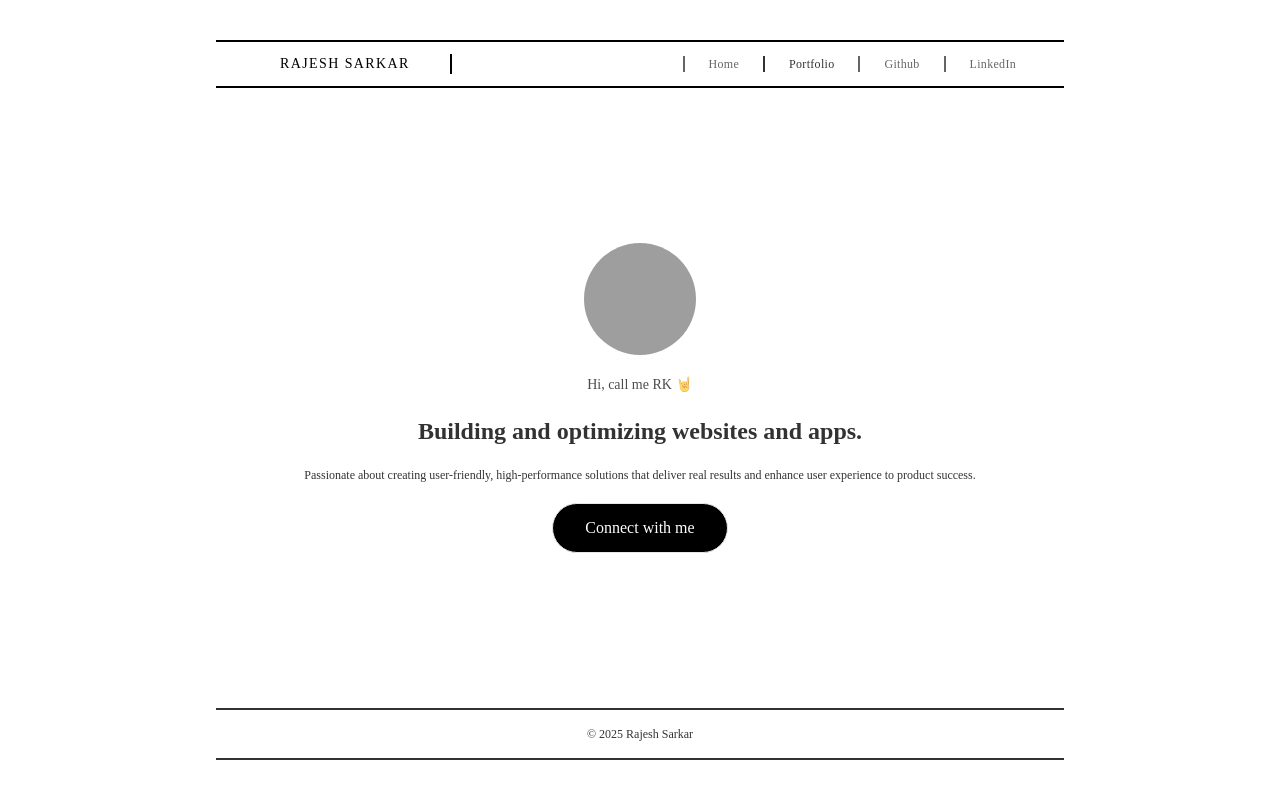
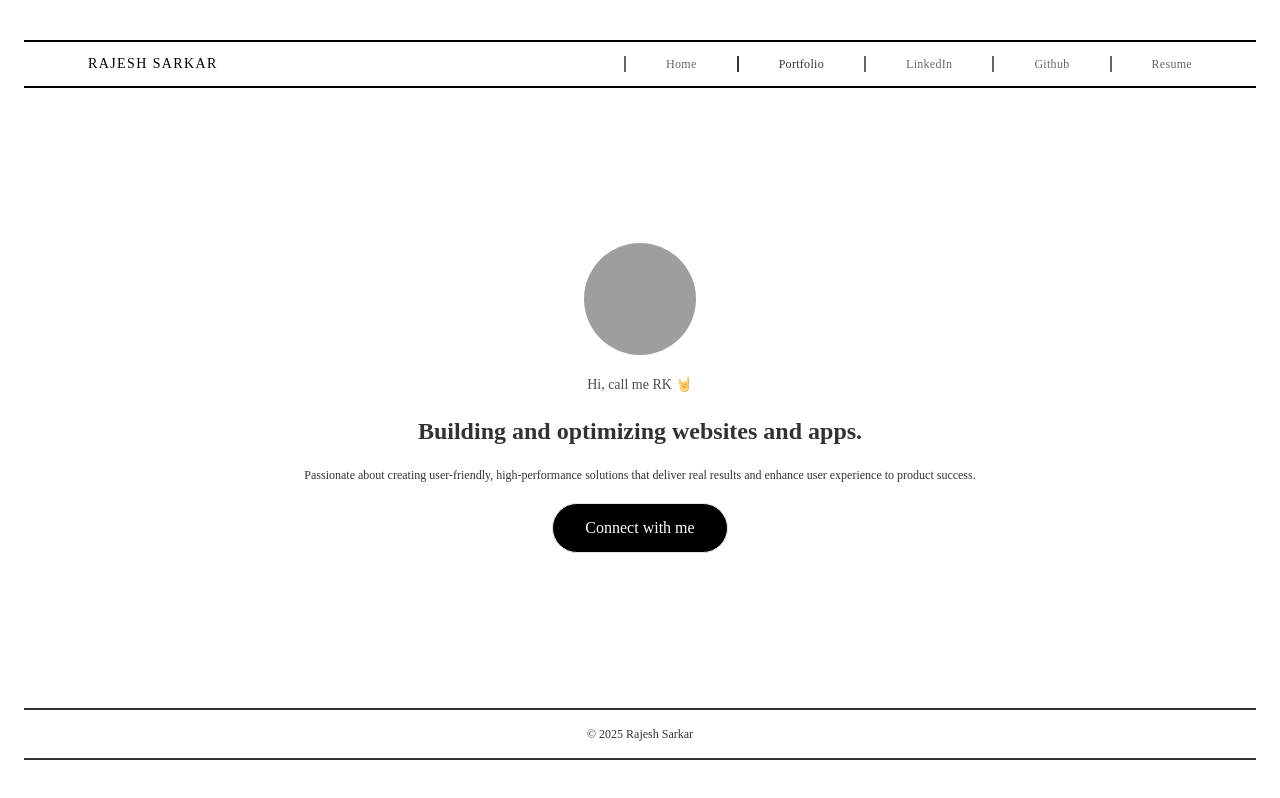
Before and after one commit to rajeshsarkar98/small-profile-page, a plain HTML site: page index.html in a window 1280 px wide. Drawn offline with nearby package versions, Linux system fonts and the light colour scheme; grey boxes are pictures that could not be loaded.

Commit message:
add resume section with link

```diff
--- a/index.html
+++ b/index.html
@@ -13,30 +13,32 @@
 <body>
     <main class="h-screen w-full font-['monument']">
         <!-- Main container -->
-        <div class="flex flex-col items-center mx-auto px-6 py-10 h-full w-full max-w-4xl">
+        <div class="flex flex-col items-center mx-auto px-6 py-10 h-full w-full">
             <!-- Header / Navigation -->
             <header class="w-full py-3 px-6 flex items-center justify-between border-solid border-y-2 border-black">
-                <h3 class="uppercase text-sm tracking-widest lg:px-10 lg:border-solid lg:border-r-2 lg:border-black">Rajesh Sarkar</h3>
+                <h3 class="uppercase text-sm tracking-widest lg:px-10">Rajesh Sarkar</h3>
                 <nav id="nav-links" class="hidden sm:flex capitalize text-xs tracking-wide">
-                    <a href="https://rajeshsarkar98.github.io/small-profile-page/" class="opacity-60 px-8 md:px-6 border-solid border-l-2 border-black hover:opacity-100">Home</a>
-                    <a href="https://rajesh-portfolio-website.netlify.app/" target="_blank" class="opacity-80 px-8 md:px-6 border-solid border-l-2 border-black hover:opacity-100">Portfolio</a>
-                    <a href="https://github.com/rajeshsarkar98" target="_blank" class="opacity-60 px-8 md:px-6 border-solid border-l-2 border-black hover:opacity-100">Github</a>
-                    <a href="https://www.linkedin.com/in/rajeshkumarsarkar36/" target="_blank" class="opacity-60 px-8 md:px-6 border-solid border-l-2 border-black hover:opacity-100">LinkedIn</a>
+                    <a href="https://rajeshsarkar98.github.io/small-profile-page/" class=" opacity-60 px-8 xl:px-10 lg:px-4 md:px-3 border-solid border-l-2 border-black hover:opacity-100">Home</a>
+                    <a href="https://rajesh-portfolio-website.netlify.app/" target="_blank" class="opacity-80 px-8 lg:px-10 md:px-3 border-solid border-l-2 border-black hover:opacity-100">Portfolio</a>
+                    <a href="https://www.linkedin.com/in/rajeshkumarsarkar36/" target="_blank" class=" opacity-60 px-8 lg:px-10 md:px-3 border-solid border-l-2 border-black hover:opacity-100">LinkedIn</a>
+                    <a href="https://github.com/rajeshsarkar98" target="_blank" class=" opacity-60 px-8 lg:px-10 md:px-3 border-solid border-l-2 border-black hover:opacity-100">Github</a>
+                    <a href="https://1drv.ms/b/c/2dc0f42ca563c813/Ed19StMKdUZOuIrpueudwL4BQcJX_TzL4AmedTzapdJ5mQ?e=mtKBwz" target="_blank" class=" opacity-60 px-8 lg:px-10 md:px-3 border-solid border-l-2 border-black hover:opacity-100">Resume</a>
                 </nav>
                 <i class="ri-menu-fill text-xl px-2 md:hidden lg:hidden cursor-pointer" id="menu-icon" aria-label="Open Menu"></i>
             </header>
 
             <!-- Sidebar -->
             <div id="sidebar" class="fixed top-10 right-0 h-1/3 w-35 bg-gray-50 text-black transform translate-x-full transition-transform duration-300 z-50">
-                <div class="flex justify-between items-center py-4 px-6">
+                <div class="flex justify-between items-center py-2 px-6">
                     <h3 class="text-lg font-semibold">Menu</h3>
                     <i class="ri-close-line ml-4 text-xl cursor-pointer" id="close-icon" aria-label="Close Menu"></i>
                 </div>
-                <ul class="flex flex-col gap-4 mt-8 text-sm px-6">
-                    <li><a href="https://rajeshsarkar98.github.io/small-profile-page/" class="opacity-100 hover:opacity-80">Home</a></li>
-                    <li><a href="https://rajesh-portfolio-website.netlify.app/" target="_blank" class="opacity-100 hover:opacity-80">Portfolio</a></li>
+                <ul class="flex flex-col gap-4 mt-2 text-sm px-6">
+                    <li><a href="https://rajeshsarkar98.github.io/small-profile-page/" class=" opacity-100 hover:opacity-80">Home</a></li>
+                    <li><a href="https://rajesh-portfolio-website.netlify.app/" target="_blank" class=" opacity-100 hover:opacity-80">Portfolio</a></li>
+                    <li><a href="https://www.linkedin.com/in/rajeshkumarsarkar36/" target="_blank" class="opacity-100 hover:opacity-80">LinkedIn</a></li>
                     <li><a href="https://github.com/rajeshsarkar98" target="_blank" class="opacity-100 hover:opacity-80">Github</a></li>
-                    <li><a href="https://www.linkedin.com/in/rajeshkumarsarkar36/" target="_blank" class="opacity-100 hover:opacity-80">LinkedIn</a></li>
+                    <li><a href="https://1drv.ms/b/c/2dc0f42ca563c813/Ed19StMKdUZOuIrpueudwL4BQcJX_TzL4AmedTzapdJ5mQ?e=mtKBwz" target="_blank" class="opacity-100 hover:opacity-80">Resume</a></li>
                 </ul>
             </div>
 
@@ -56,7 +58,7 @@
             </section>
 
             <!-- Contact Form Section -->
-            <section id="contact-section" class="hidden mt-16 px-6">
+            <section id="contact-section" class="hidden h-full w-full items-center justify-center mt-16 px-6">
                 <h2 class="text-2xl font-semibold text-center mb-8">Contact Me</h2>
                 <h4 class="text-xs text-center opacity-80 mb-8">Feel free to contact me by submitting the form below, and I will get back to you as soon as possible.</h4>
                 <form action="https://formspree.io/f/mjkgbjbb" method="POST" class="max-w-lg mx-auto bg-gray-100 p-6 rounded-lg shadow-md">
```
